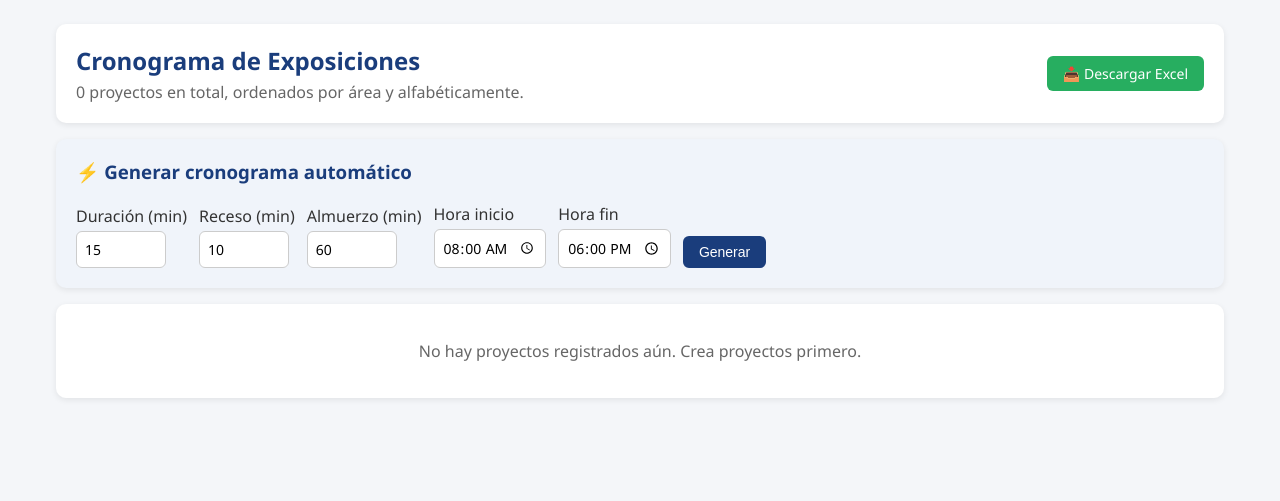
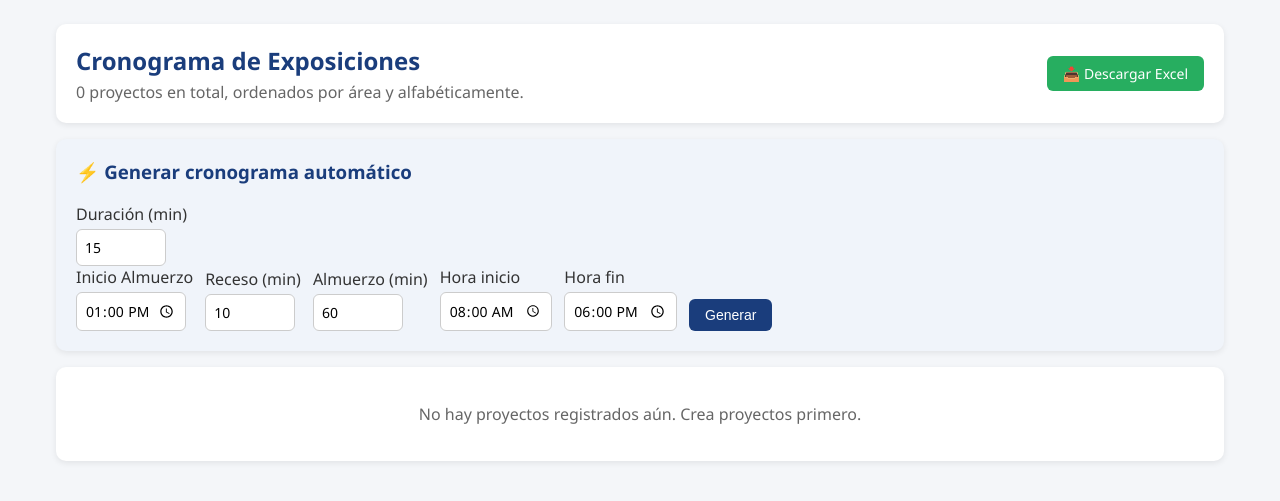
Before and after one commit to StephanieVA/uncp-evaluacion, a Flask app: page /cronograma in a window 1280 px wide. Shown: the part 112-613 px from the top of the page. Run offline with Flask 3, Linux system fonts and the light colour scheme.

Commit message:
Update cronograma.html

```diff
--- a/templates/cronograma.html
+++ b/templates/cronograma.html
@@ -20,6 +20,8 @@
     <div class="form-group" style="margin:0;">
       <label>Duración (min)</label>
       <input type="number" name="duracion" value="15" style="width:90px;">
+      <label>Inicio Almuerzo</label>
+  <input type="time" name="hora_almuerzo" value="13:00" style="width:110px;">
     </div>
     <div class="form-group" style="margin:0;">
       <label>Receso (min)</label>
```
